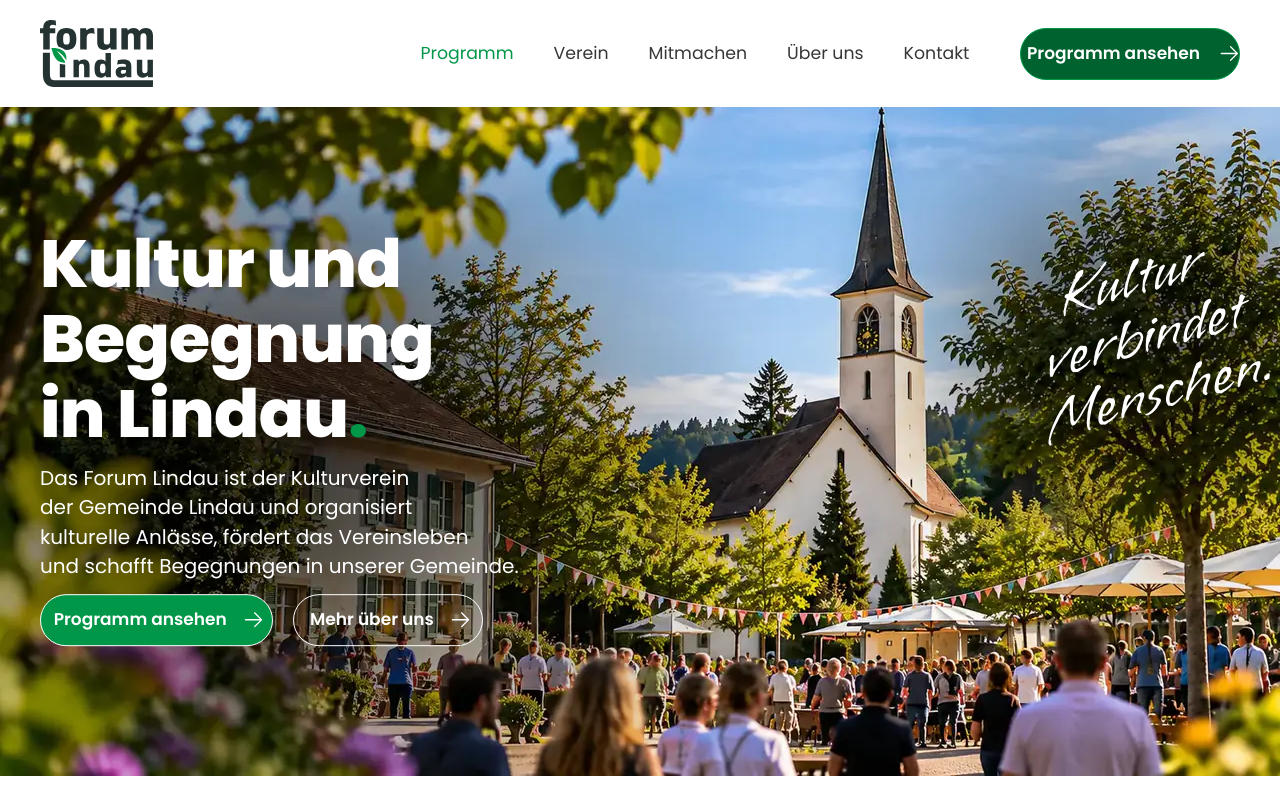
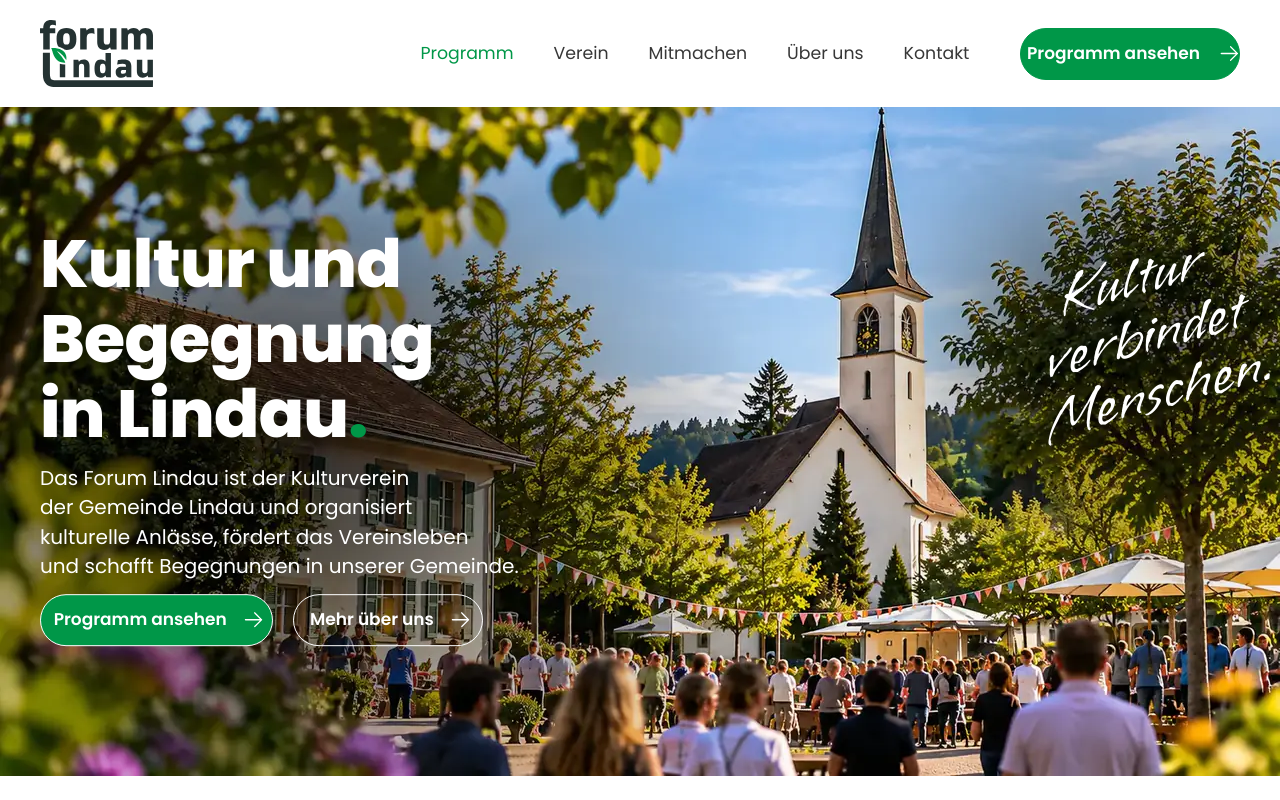
Before and after one commit to kumeshcts-coder/forum-lindau, a plain HTML site: page index.html in a window 1280 px wide. In both pictures the pointer is over the link 1130 px from the left and 53 px from the top of the page. Shown: the top 800 px of the page. Drawn offline with Linux system fonts and the light colour scheme.

Commit message:
Remove dark green hover state from buttons and links for consistent branding

```diff
--- a/assets/css/style.css
+++ b/assets/css/style.css
@@ -20,7 +20,6 @@
   /* ---- Colours (Figma) ---- */
   --fl-green-brand: #009748;   /* logo green (Figma) – icons and decoration */
   --fl-green: #009748;         /* accessible text/button green: 5.2:1 on white (WCAG AA) */
-  --fl-green-dark: #00632f;
   --fl-green-tint: rgba(0, 151, 72, 0.1);
   --fl-heading: #243232;
   --fl-text: #373737;
@@ -128,7 +127,6 @@ body {
 h1, h2, h3, h4 { font-family: var(--ff-base); margin: 0; }
 p { margin: 0; }
 a { color: var(--fl-green); }
-a:hover { color: var(--fl-green-dark); }
 img { max-width: 100%; height: auto; }
 
 :focus-visible {
@@ -199,7 +197,7 @@ img { max-width: 100%; height: auto; }
 .fl-btn:hover .fl-arrow { transform: rotate(45deg) translate(2px, -2px); }
 
 .fl-btn--primary { background: var(--fl-green); border-color: var(--fl-white); color: var(--fl-white); }
-.fl-btn--primary:hover { background: var(--fl-green-dark); color: var(--fl-white); }
+.fl-btn--primary:hover { color: var(--fl-white); }
 
 .fl-btn--ghost { background: transparent; border-color: var(--fl-white); color: var(--fl-white); }
 .fl-btn--ghost:hover { background: rgba(255, 255, 255, 0.15); color: var(--fl-white); }
@@ -223,7 +221,7 @@ img { max-width: 100%; height: auto; }
   color: var(--fl-green);
   text-decoration: none;
 }
-.fl-link-arrow:hover { color: var(--fl-green-dark); }
+
 .fl-link-arrow:hover .fl-arrow { transform: rotate(45deg) translate(2px, -2px); }
 
 .fl-circle { flex: none; width: var(--circle); height: var(--circle); border-radius: 50%; transition: transform 0.2s ease, box-shadow 0.2s ease; }
```
